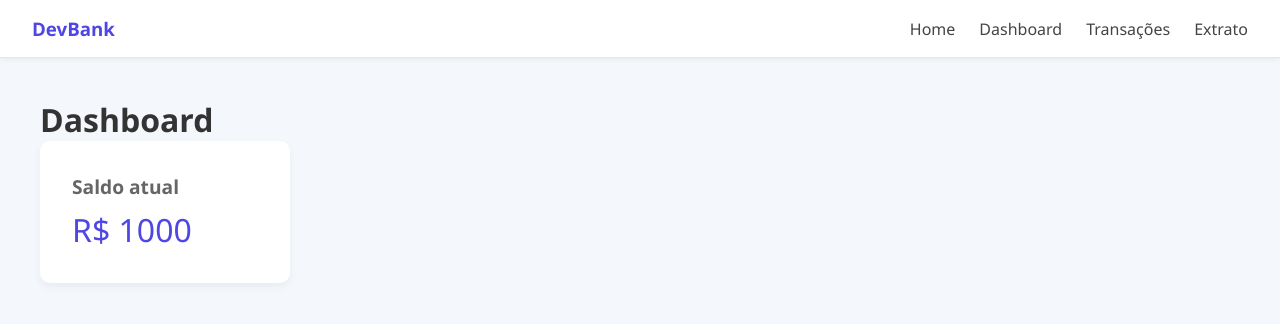
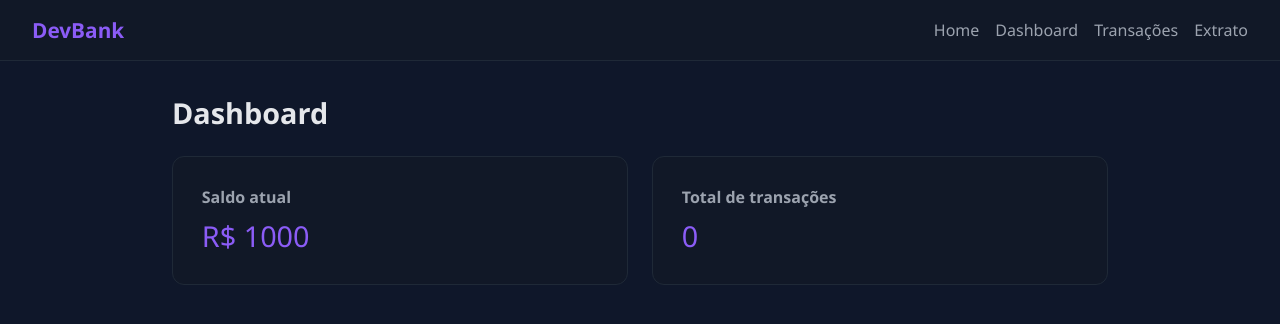
Before and after one commit to barrinhO/Carteira-Digital-Senai, a React (Vite) app: page /dashboard in a window 1280 px wide. Shown: the top 324 px of the page. Built offline with nearby package versions, Linux system fonts and the light colour scheme.

Commit message:
Algumas modificações no estilo e nos components

```diff
--- a/src/App.css
+++ b/src/App.css
@@ -1,7 +1,3 @@
-
-
-/* RESET */
-
 * {
   margin: 0;
   padding: 0;
@@ -9,165 +5,227 @@
 }
 
 body {
-  background-color: #f4f7fb;
+  background-color: #0f172a;
   font-family: "Segoe UI", Roboto, sans-serif;
-  color: #333;
+  color: #e5e7eb;
+  min-height: 100vh;
 }
 
-/* NAVBAR */
-
 .navbar {
-  background-color: #ffffff;
-  border-bottom: 1px solid #e6e6e6;
+  background-color: #111827;
+  border-bottom: 1px solid #1f2937;
   padding: 1rem 2rem;
-
   display: flex;
   justify-content: space-between;
   align-items: center;
-
-  box-shadow: 0px 2px 6px rgba(0,0,0,0.05);
+  flex-wrap: wrap;
+  gap: 0.5rem;
 }
 
 .navbar-text {
-  font-weight: 600;
-  color: #4f46e5;
+  font-weight: 700;
+  color: #8b5cf6;
+  font-size: 1.3rem;
+}
+
+.navbar-buttons {
+  display: flex;
+  gap: 1rem;
+  flex-wrap: wrap;
 }
 
 .navbar-buttons a {
   text-decoration: none;
-  color: #444;
+  color: #9ca3af;
   font-weight: 500;
-  margin-left: 1.5rem;
   transition: 0.2s;
 }
 
 .navbar-buttons a:hover {
-  color: #4f46e5;
+  color: #8b5cf6;
 }
 
-/* CONTAINER */
-
 .container {
-  padding: 2.5rem;
+  padding: 2rem;
+  max-width: 1000px;
+  margin: 0 auto;
 }
 
-/* LOGIN */
+h1 {
+  margin-bottom: 1.5rem;
+  font-size: 1.8rem;
+}
 
-.center {
-  height: 100vh;
+.grid {
+  display: grid;
+  gap: 1.5rem;
+}
 
+.grid-2 {
+  grid-template-columns: repeat(auto-fit, minmax(250px, 1fr));
+}
+
+.card {
+  background: #111827;
+  padding: 1.8rem;
+  border-radius: 12px;
+  border: 1px solid #1f2937;
   display: flex;
   flex-direction: column;
   justify-content: center;
-  align-items: center;
+  gap: 0.5rem;
+}
 
+.card h2 {
+  font-size: 1rem;
+  color: #9ca3af;
+}
+
+.card p {
+  font-size: 1.8rem;
+  color: #8b5cf6;
+}
+
+.form-box {
+  background: #111827;
+  padding: 2rem;
+  border-radius: 12px;
+  border: 1px solid #1f2937;
+  width: 100%;
+  max-width: 400px;
+  display: flex;
+  flex-direction: column;
   gap: 1rem;
 }
 
-.center h1 {
-  color: #4f46e5;
+input {
+  padding: 0.75rem;
+  width: 100%;
+  background-color: #1f2937;
+  border: 1px solid #374151;
+  color: #e5e7eb;
+  border-radius: 6px;
+  font-size: 1rem;
+  outline: none;
+  transition: 0.2s;
 }
 
-/* INPUT */
-
-input {
-  padding: 0.7rem;
-  width: 220px;
-
-  border: 1px solid #ddd;
-  border-radius: 6px;
-
-  outline: none;
+input::placeholder {
+  color: #6b7280;
 }
 
 input:focus {
-  border-color: #4f46e5;
+  border-color: #8b5cf6;
+  box-shadow: 0 0 0 2px rgba(139, 92, 246, 0.2);
 }
 
-/* BOTÕES */
+.buttons {
+  display: flex;
+  gap: 1rem;
+  flex-wrap: wrap;
+}
 
 button {
-  padding: 0.6rem 1.2rem;
-
+  flex: 1;
+  padding: 0.75rem 1rem;
   border: none;
   border-radius: 6px;
-
-  background-color: #4f46e5;
+  background: linear-gradient(135deg, #8b5cf6, #6366f1);
   color: white;
-
   font-weight: 500;
-
   cursor: pointer;
   transition: 0.2s;
 }
 
 button:hover {
-  background-color: #4338ca;
+  filter: brightness(1.1);
+  transform: translateY(-1px);
 }
 
-/* DASHBOARD CARD */
-
-.card {
-  background: white;
-  padding: 2rem;
-
-  border-radius: 10px;
-
-  width: 250px;
-
-  box-shadow: 0px 4px 10px rgba(0,0,0,0.05);
+button:active {
+  transform: scale(0.97);
 }
 
-.card h2 {
-  font-size: 1.2rem;
-  color: #666;
+.center {
+  min-height: 100vh;
+  display: flex;
+  flex-direction: column;
+  justify-content: center;
+  align-items: center;
+  gap: 1.5rem;
+  padding: 1rem;
 }
 
-.card p {
+.center h1 {
+  color: #8b5cf6;
   font-size: 2rem;
-  margin-top: 0.5rem;
-  color: #4f46e5;
+  text-align: center;
 }
 
-/* BOTÕES TRANSAÇÃO */
-
-.buttons {
-  margin-top: 1rem;
-  display: flex;
-  gap: 1rem;
-}
-
-/* EXTRATO */
-
 .transaction {
-  background: white;
-
+  background: #111827;
   margin-top: 1rem;
   padding: 1rem 1.5rem;
-
   border-radius: 8px;
-
+  border: 1px solid #1f2937;
   display: flex;
   justify-content: space-between;
   align-items: center;
-
-  box-shadow: 0px 3px 6px rgba(0,0,0,0.04);
+  transition: 0.2s;
 }
 
-.transaction p:first-child {
+.transaction:hover {
+  transform: translateX(4px);
+}
+
+.transaction.deposit p:last-child {
+  color: #22c55e;
+}
+
+.transaction.withdraw p:last-child {
+  color: #ef4444;
+}
+
+.message {
+  margin-top: 1rem;
+  font-size: 0.95rem;
   font-weight: 500;
 }
 
-.transaction p:last-child {
-  font-weight: bold;
+.message.success {
+  color: #22c55e;
 }
 
-/* DEPOSIT / WITHDRAW COLORS */
-
-.transaction.deposit p:last-child {
-  color: #16a34a;
+.message.error {
+  color: #ef4444;
 }
 
-.transaction.withdraw p:last-child {
-  color: #dc2626;
+@media (max-width: 600px) {
+  .navbar {
+    flex-direction: column;
+    align-items: flex-start;
+  }
+
+  .buttons {
+    flex-direction: column;
+  }
+
+  .grid-2 {
+    grid-template-columns: 1fr;
+  }
 }
+
+.container.centered {
+  display: flex;
+  justify-content: center;
+  align-items: flex-start;
+  min-height: calc(100vh - 80px);
+  width: 100%;
+  margin: 0 auto;
+  padding: 2rem;
+}
+
+.container.centered .form-box {
+  width: 100%;
+  max-width: 400px;
+}
--- a/src/screens/Dashboard.jsx
+++ b/src/screens/Dashboard.jsx
@@ -3,7 +3,7 @@ import { BankContext } from "../context/BankContext";
 import Navbar from "../components/Navbar";
 
 export default function Dashboard() {
-  const { balance } = useContext(BankContext);
+  const { balance, transactions } = useContext(BankContext);
 
   return (
     <>
@@ -12,9 +12,16 @@ export default function Dashboard() {
       <div className="container">
         <h1>Dashboard</h1>
 
-        <div className="card">
-          <h2>Saldo atual</h2>
-          <p>R$ {balance}</p>
+        <div className="grid grid-2">
+          <div className="card">
+            <h2>Saldo atual</h2>
+            <p>R$ {balance}</p>
+          </div>
+
+          <div className="card">
+            <h2>Total de transações</h2>
+            <p>{transactions?.length}</p>
+          </div>
         </div>
       </div>
     </>
--- a/src/screens/Home.jsx
+++ b/src/screens/Home.jsx
@@ -4,12 +4,18 @@ import { BankContext } from "../context/BankContext";
 
 export default function Home() {
   const { user } = useContext(BankContext);
+
   return (
     <>
       <Navbar />
 
       <div className="container">
-        <h1>Bem vindo ao DevBank {user?.name}</h1>
+        <h1>Bem-vindo, {user?.name}</h1>
+
+        <div className="card">
+          <h2>DevBank</h2>
+          <p>Gerencie seu dinheiro com facilidade</p>
+        </div>
       </div>
     </>
   );
--- a/src/screens/Login.jsx
+++ b/src/screens/Login.jsx
@@ -8,7 +8,8 @@ export default function Login() {
   const navigate = useNavigate();
 
   function handleLogin() {
-    login(name);
+    if (!name.trim()) return;
+    login(name.trim());
     navigate("/home");
   }
 
@@ -16,13 +17,16 @@ export default function Login() {
     <div className="center">
       <h1>DevBank</h1>
 
+      {}
+      <div className="form-box">
         <input
           type="text"
           placeholder="Seu nome"
+          value={name}
           onChange={(e) => setName(e.target.value)}
         />
-
         <button onClick={handleLogin}>Entrar</button>
+      </div>
     </div>
   );
 }
--- a/src/screens/Transactions.jsx
+++ b/src/screens/Transactions.jsx
@@ -4,30 +4,63 @@ import Navbar from "../components/Navbar";
 
 export default function Transactions() {
   const [value, setValue] = useState("");
+  const [message, setMessage] = useState("");
+  const [typeMsg, setTypeMsg] = useState("");
 
   const { addTransaction } = useContext(BankContext);
+
+  function handle(type) {
+    const numberValue = Number(value);
+    if (!value || numberValue <= 0) {
+      setTypeMsg("error");
+      setMessage("Digite um valor válido");
+      setTimeout(() => setMessage(""), 3000);
+      return;
+    }
+
+    addTransaction(type, numberValue);
+
+    setTypeMsg("success");
+    setMessage(
+      type === "deposit"
+        ? `R$ ${numberValue} depositado com sucesso`
+        : `R$ ${numberValue} sacado com sucesso`,
+    );
+
+    setValue("");
+    setTimeout(() => setMessage(""), 3000);
+  }
 
   return (
     <>
       <Navbar />
 
-      <div className="container">
+      {}
+      <div className="container centered">
+        <div className="form-box">
           <h1>Transações</h1>
 
           <input
             type="number"
             placeholder="Valor"
-          onChange={(e) => setValue(Number(e.target.value))}
+            value={value}
+            onChange={(e) => {
+              const val = e.target.value;
+              if (/^\d*$/.test(val)) setValue(val);
+            }}
           />
 
           <div className="buttons">
-          <button onClick={() => addTransaction("deposit", value)}>
-            Depositar
-          </button>
+            <button onClick={() => handle("deposit")}>Depositar</button>
+            <button onClick={() => handle("withdraw")}>Sacar</button>
+          </div>
 
-          <button onClick={() => addTransaction("withdraw", value)}>
-            Sacar
-          </button>
+          {message && (
+            <p className={`message ${typeMsg}`}>
+              {typeMsg === "success" ? "✅ " : "❌ "}
+              {message}
+            </p>
+          )}
         </div>
       </div>
     </>
```
Also changed, not shown: 1 other file (tests, documents, lock files or other folders). Lines whose indentation alone changed are shown as unchanged.
